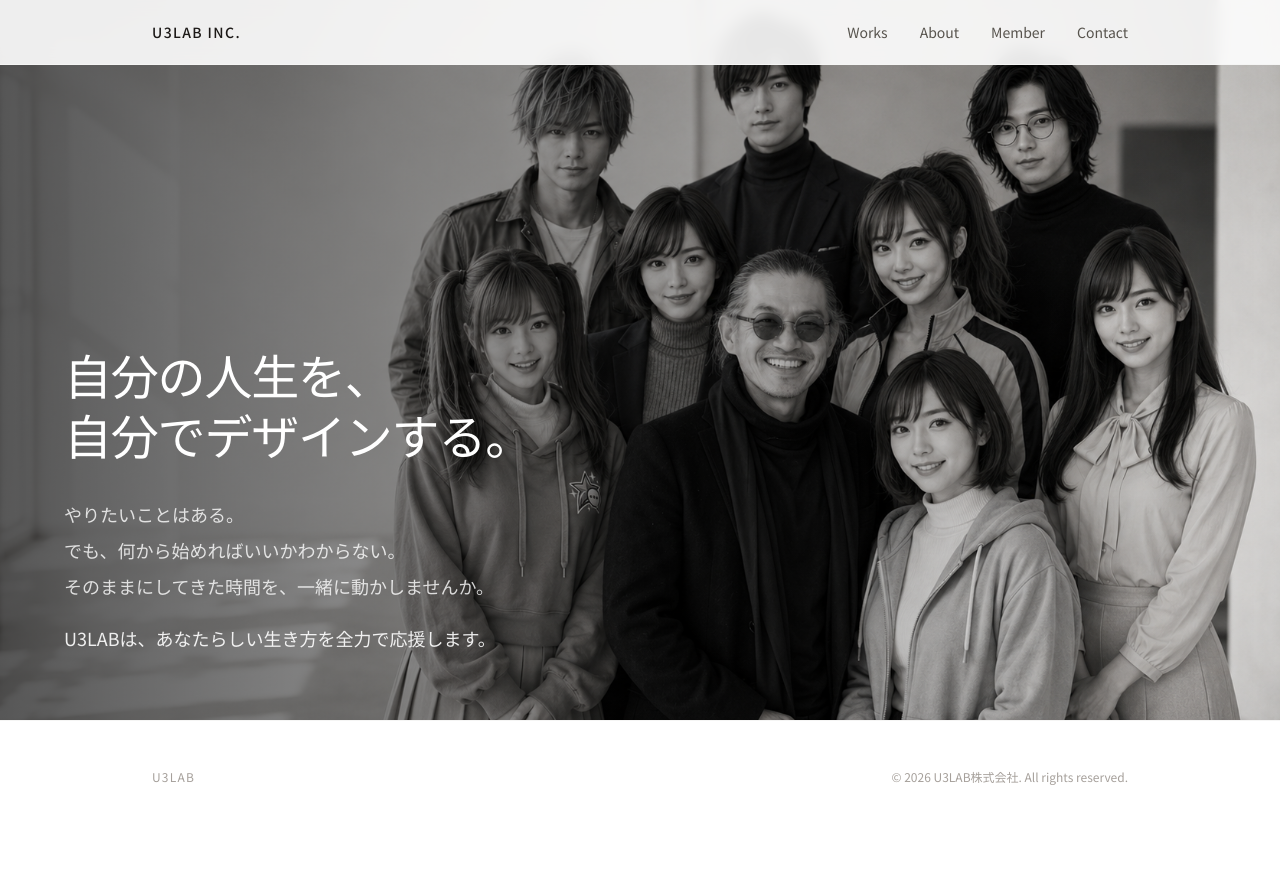
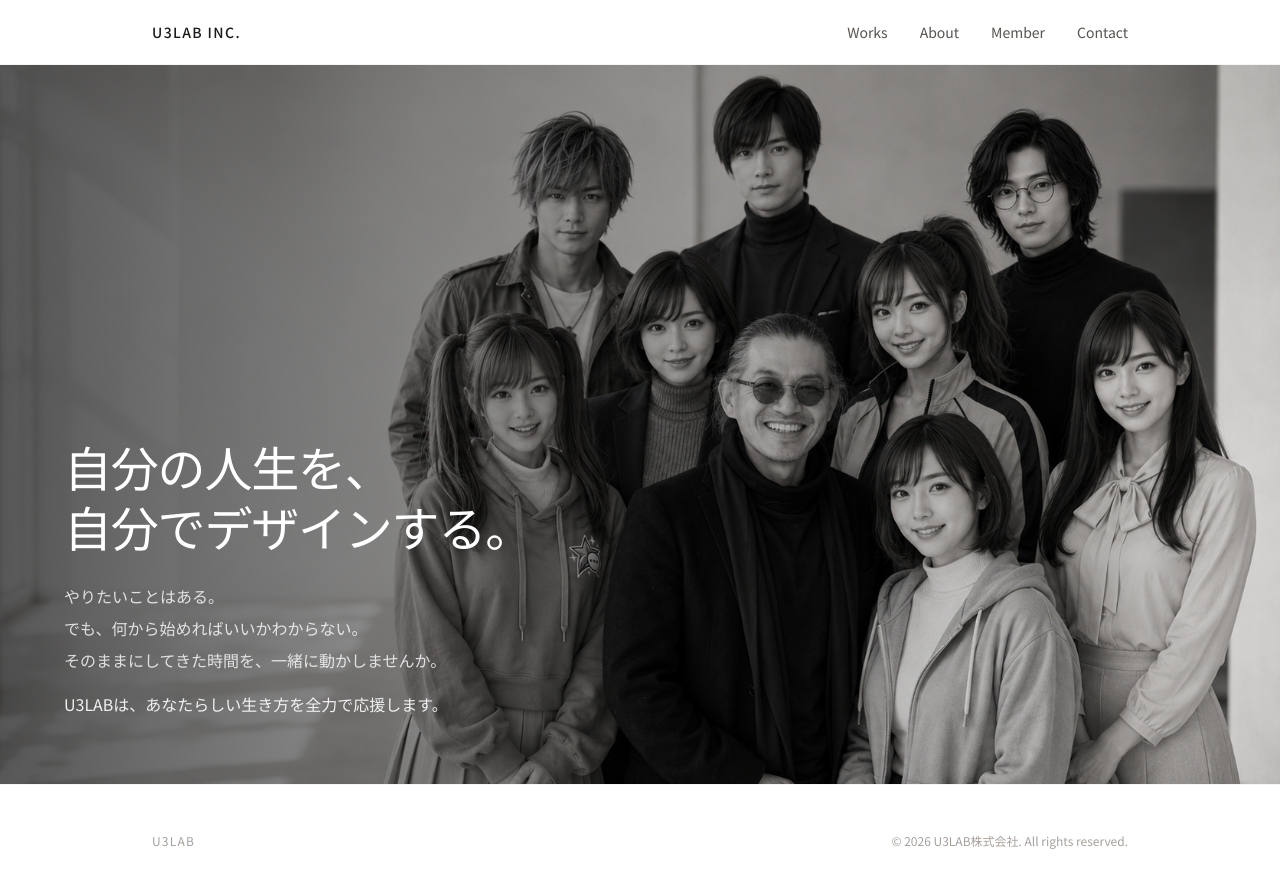
Before and after one commit to u3-lab/u3lab-site, a Next.js app: page / in a window 1280 px wide. Shown: the top 888 px of the page. Before the commit the page ends 833 px from the top, so only its background shows below. Built offline with nearby package versions, Linux system fonts and the light colour scheme.

Commit message:
fix: use mt-16 so hero 16:9 starts below navbar without cropping top

```diff
--- a/app/page.tsx
+++ b/app/page.tsx
@@ -3,7 +3,8 @@ import Image from 'next/image';
 export default function Home() {
   return (
     <>
-      <section className="relative w-full aspect-video min-h-[300px] flex items-end pb-[5%] pt-16">
+      <section className="relative w-full mt-16">
+        <div className="relative aspect-video w-full">
           <Image
             src="/hero.png"
             alt="U3LAB チームビジュアル"
@@ -12,20 +13,21 @@ export default function Home() {
             priority
           />
           <div className="absolute inset-0 bg-gradient-to-r from-black/65 via-black/30 to-transparent" />
-        <div className="relative w-full px-6 sm:px-12 md:px-16">
+          <div className="absolute bottom-0 left-0 w-full pb-[5%] px-6 sm:px-12 md:px-16">
             <div className="max-w-lg">
               <h1 className="text-3xl sm:text-4xl md:text-5xl font-medium tracking-tight text-white leading-tight">
                 自分の人生を、<br />自分でデザインする。
               </h1>
-            <div className="mt-8 space-y-4">
-              <p className="text-base sm:text-lg text-white/80 leading-loose">
+              <div className="mt-6 space-y-3">
+                <p className="text-sm sm:text-base text-white/80 leading-loose">
                   やりたいことはある。<br />
                   でも、何から始めればいいかわからない。<br />
                   そのままにしてきた時間を、一緒に動かしませんか。
                 </p>
-              <p className="text-base sm:text-lg text-white/90 leading-loose">
+                <p className="text-sm sm:text-base text-white/90 leading-loose">
                   U3LABは、あなたらしい生き方を全力で応援します。
                 </p>
+              </div>
             </div>
           </div>
         </div>
```
Lines whose indentation alone changed are shown as unchanged.
